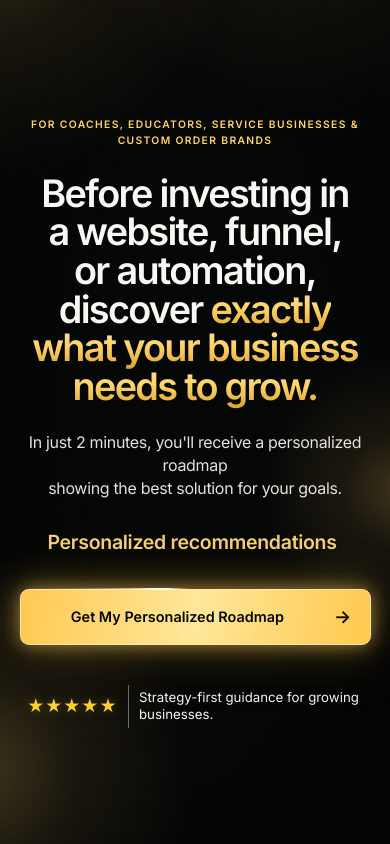
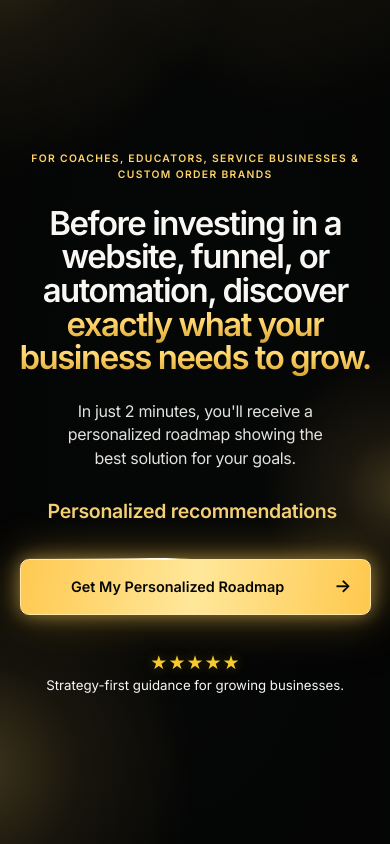
Before and after one commit to dmptelysha/elysha-works-portfolio-service-professionals, a Next.js app: page / in a window 390 px wide. Shown: the top 844 px of the page. Built offline with nearby package versions, Linux system fonts and the light colour scheme.

Commit message:
feat: refine responsive hero composition

```diff
--- a/public/hero-roadmap.css
+++ b/public/hero-roadmap.css
@@ -65,12 +65,10 @@
   font: 750 clamp(2.8rem, min(4.45vw, 8.5svh), 5.35rem)/.98 Inter, Arial, sans-serif;
   letter-spacing: -.045em;
   text-wrap: balance;
+  white-space: nowrap;
 }
 
-.hero-roadmap h1.hero-promise > span {
-  display: block;
-  white-space: nowrap;
-}
+.hero-mobile-line { display: contents; }
 
 .hero-roadmap h1.hero-promise .hero-promise-accent {
   background: linear-gradient(180deg, #ffe69f 0%, var(--hero-gold) 48%, #d7a22d 100%);
@@ -93,22 +91,19 @@
   color: var(--hero-muted);
   font: 400 clamp(1rem, min(1.55vw, 2.9svh), 1.85rem)/1.45 Inter, Arial, sans-serif;
   letter-spacing: -.02em;
-}
-
-.hero-roadmap-intro span {
-  display: block;
   white-space: nowrap;
 }
 
 .hero-trust {
   display: flex;
+  flex-direction: column;
   align-items: center;
   justify-content: center;
-  gap: clamp(.7rem, 1.15vw, 1.1rem);
+  gap: clamp(.35rem, .8svh, .55rem);
   margin-top: clamp(2.5rem, 4.5svh, 3rem);
   color: var(--hero-ivory);
   font: 400 clamp(.78rem, min(1.02vw, 1.95svh), 1.3rem)/1.3 Inter, Arial, sans-serif;
-  text-align: left;
+  text-align: center;
 }
 
 .hero-trust p { margin: 0; }
@@ -120,12 +115,6 @@
   letter-spacing: .03em;
   white-space: nowrap;
   text-shadow: 0 0 12px rgba(255, 209, 48, .28);
-}
-
-.hero-trust-divider {
-  width: 1px;
-  height: clamp(2.2rem, 5.3svh, 3.45rem);
-  background: rgba(248, 247, 243, .42);
 }
 
 .hero-benefits {
@@ -254,8 +243,8 @@
   .hero-roadmap { padding-inline: clamp(1.5rem, 5vw, 3rem); }
   .hero-roadmap .eyebrow { white-space: normal; }
   .hero-roadmap h1.hero-promise { font-size: clamp(2.45rem, 7.3vw, 4.25rem); }
-  .hero-roadmap h1.hero-promise > span { white-space: normal; }
-  .hero-roadmap-intro span { white-space: normal; }
+  .hero-mobile-line { display: block; white-space: nowrap; }
+  .hero-desktop-break { display: none; }
 }
 
 @media (max-width: 640px) {
@@ -271,24 +260,21 @@
   }
 
   .hero-roadmap h1.hero-promise {
-    font-size: clamp(2rem, 9.7vw, 3rem);
+    font-size: clamp(1.75rem, 8.45vw, 2.5rem);
     line-height: 1.02;
   }
 
-  .hero-roadmap h1.hero-promise > span { display: inline; }
   .hero-roadmap-intro { font-size: clamp(.92rem, 4.1vw, 1.08rem); }
 
   .hero-trust {
-    display: flex;
-    gap: .65rem;
+    gap: .35rem;
     width: min(100%, 23rem);
     max-width: 23rem;
     font-size: clamp(.75rem, 3.4vw, .92rem);
-    text-align: left;
+    text-align: center;
   }
 
-  .hero-trust-divider { height: 2.65rem; }
-  .hero-trust p { max-width: 14rem; }
+  .hero-trust p { max-width: none; }
 
   .hero-benefits {
     width: 100%;
@@ -308,7 +294,7 @@
 
 @media (max-width: 370px) {
   .hero-roadmap { padding-inline: .9rem; }
-  .hero-roadmap h1.hero-promise { font-size: clamp(1.82rem, 9.4vw, 2.15rem); }
+  .hero-roadmap h1.hero-promise { font-size: clamp(1.68rem, 8.35vw, 1.95rem); }
   .hero-roadmap-cta { font-size: .76rem; }
 }
 
--- a/src/components/home/Hero.tsx
+++ b/src/components/home/Hero.tsx
@@ -10,14 +10,28 @@ export function Hero() {
       <div className="shell hero-roadmap-inner">
         <p className="eyebrow">{hero.eyebrow}</p>
         <h1 className="hero-promise" id="hero-title">
-          <span>Before investing in a website, </span>
-          <span>funnel, or automation, discover </span>
-          <span className="hero-promise-accent">exactly what your business </span>
-          <span className="hero-promise-accent">needs to grow.</span>
+          <span className="hero-mobile-line">Before investing in a </span>
+          <span className="hero-mobile-line">
+            website,<br className="hero-desktop-break" aria-hidden="true" /> funnel, or{" "}
+          </span>
+          <span className="hero-mobile-line">
+            automation, discover<br className="hero-desktop-break" aria-hidden="true" />{" "}
+          </span>
+          <span className="hero-mobile-line">
+            <span className="hero-promise-accent">exactly what your </span>
+          </span>
+          <span className="hero-mobile-line">
+            <span className="hero-promise-accent">
+              business<br className="hero-desktop-break" aria-hidden="true" /> needs to grow.
+            </span>
+          </span>
         </h1>
         <p className="hero-roadmap-intro">
-          <span>In just 2 minutes, you&apos;ll receive a personalized roadmap</span>
-          <span>showing the best solution for your goals.</span>
+          <span className="hero-mobile-line">In just 2 minutes, you&apos;ll receive a </span>
+          <span className="hero-mobile-line">
+            personalized roadmap<br className="hero-desktop-break" aria-hidden="true" /> showing the{" "}
+          </span>
+          <span className="hero-mobile-line">best solution for your goals.</span>
         </p>
         <HeroBenefitRotator benefits={hero.benefits} />
         <div className="button-row">
@@ -30,7 +44,6 @@ export function Hero() {
           <span className="hero-stars" aria-label="Five out of five stars">
             <span aria-hidden="true">★★★★★</span>
           </span>
-          <span className="hero-trust-divider" aria-hidden="true" />
           <p>{hero.trust}</p>
         </div>
       </div>
```
Also changed, not shown: 2 other files (tests, documents, lock files or other folders).
